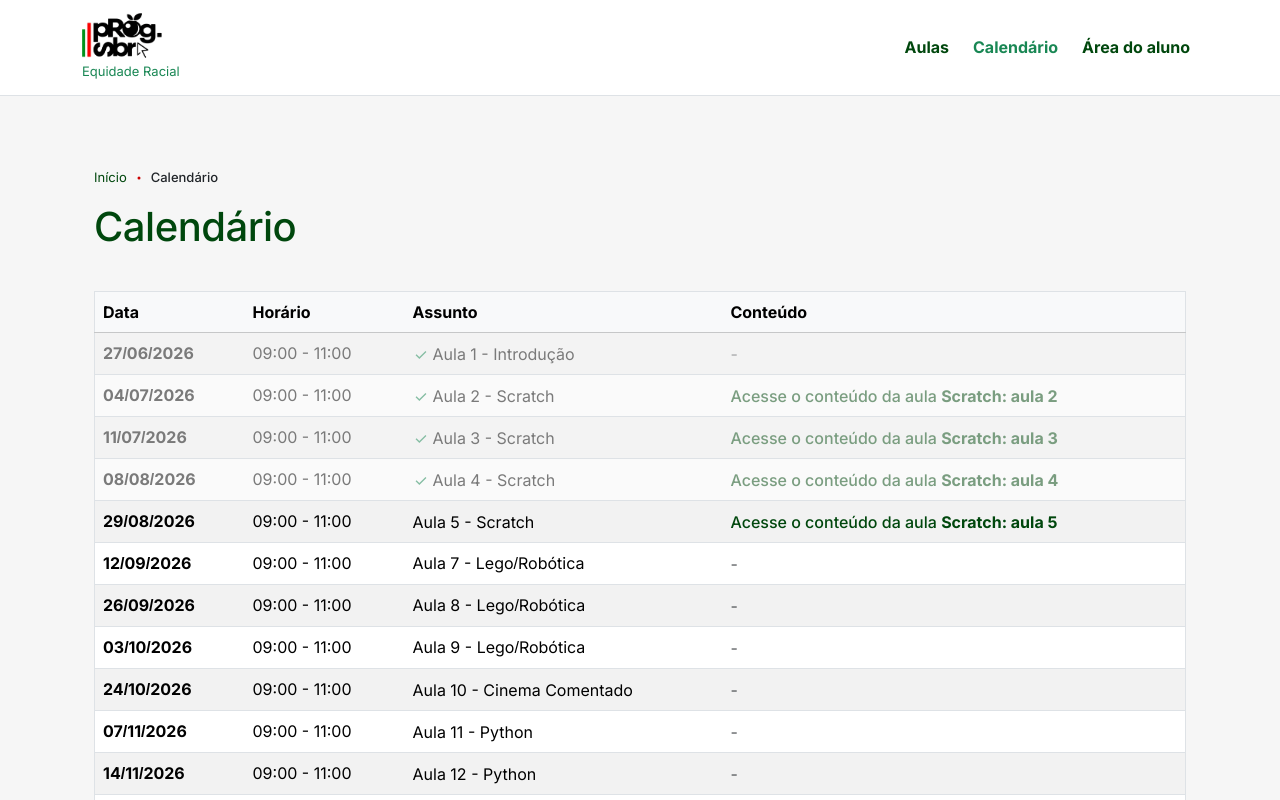
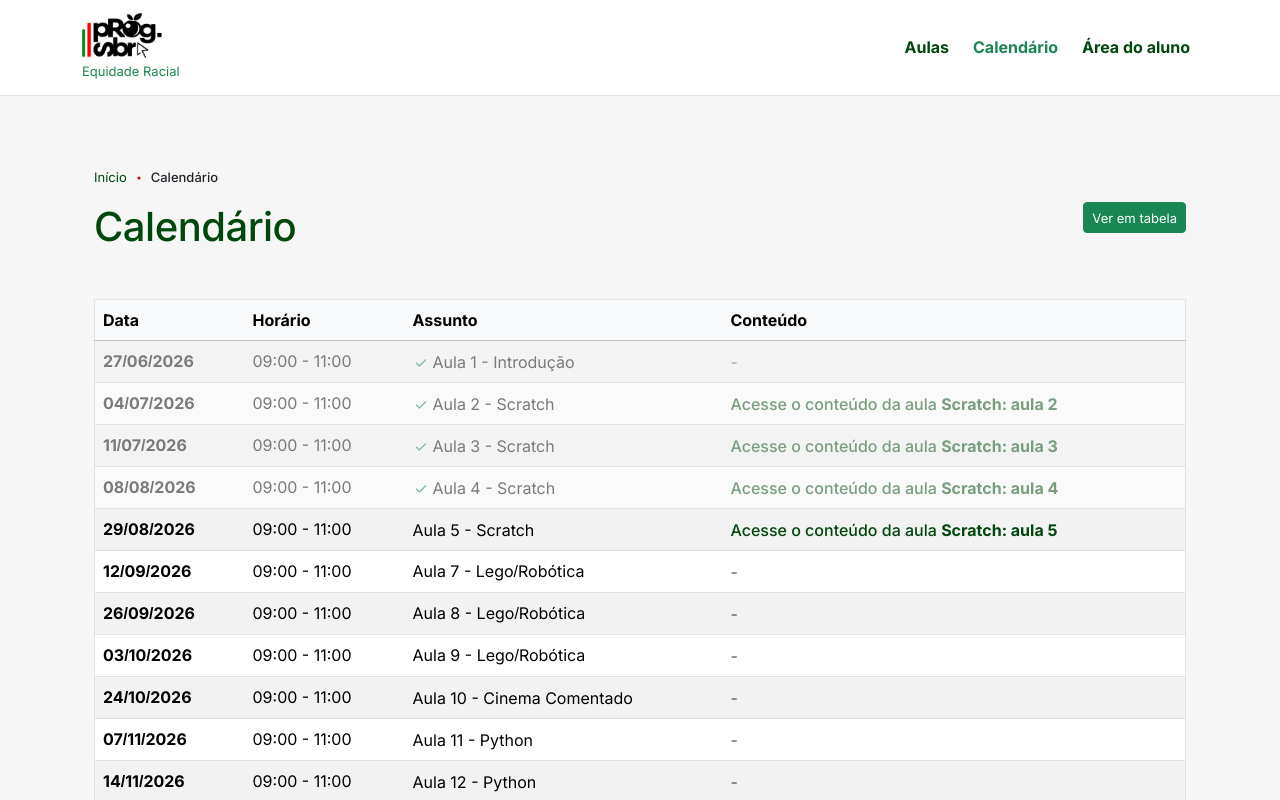
Before and after one commit to gabriersdev/ps-equidade, a Next.js app: page /calendar in a window 1280 px wide. Shown: the top 800 px of the page. Built offline with nearby package versions, Linux system fonts and the light colour scheme; a web font is replaced by a local one.

Commit message:
feat: update componentes e UI

```diff
--- a/app/calendar/page.tsx
+++ b/app/calendar/page.tsx
@@ -3,19 +3,20 @@
 import React, {useState, useEffect} from 'react';
 import moment from 'moment';
 import '@/resources/resources';
-import {renderText} from "@/libs/render-text";
 import CalendarButtons from '../../components/calendar-buttons';
 import {events} from '@/resources/calendar-events';
-import {basicClasses as classes} from '@/resources/classes-data';
-import Link from "next/link";
 import AnimatedComponents from "@/components/animated-component/animated-components";
 import {PageHeading} from "@/components/page-heading";
 import {appConfigs} from "@/resources/resources";
+import CalendarTable from "@/components/calendar-table";
+import {Button} from "react-bootstrap";
+import CalendarList from "@/components/calendar-list";
 
 moment.locale(appConfigs.locale);
 
 export default function CalendarPage() {
   const [currentDate, setCurrentDate] = useState<moment.Moment | null>(null);
+  const [viewType, setViewType] = useState("list");
 
   useEffect(() => {
     setCurrentDate(moment());
@@ -24,53 +25,22 @@ export default function CalendarPage() {
   return (
     <AnimatedComponents>
       <div className="container mt-5 mb-5">
-        <PageHeading title="Calendário"/>
+        <div className={"d-flex align-items-center justify-content-between gap-3 flex-wrap"}>
+          <PageHeading title="Calendário"/>
 
-        <div className="table-responsive">
-          <table className="table table-striped table-hover mt-3 border">
-            <thead className="table-light">
-            <tr>
-              <th scope="col" style={{width: '150px'}}>Data</th>
-              <th scope="col" style={{width: '160px'}}>Horário</th>
-              <th scope="col">Assunto</th>
-              <th scope="col">Conteúdo</th>
-            </tr>
-            </thead>
-            <tbody>
-            {events.map((event, index) => {
-              const isPast = currentDate ? moment(event.date, 'DD/MM/YYYY').isBefore(currentDate, 'day') : false;
-              const eventClass = event.id ? classes.find(c => c.id === event.id) : null;
-              return (
-                <tr key={index}>
-                  <td className="align-middle fw-bold" style={{opacity: isPast ? 0.5 : 1}}>{renderText(event.date)}</td>
-                  <td style={{opacity: isPast ? 0.5 : 1}}>
-                    {moment(`2020-01-01T${event.timeInit}`).format("HH:mm")} - {moment(`2020-01-01T${event.timeFinish}`).format("HH:mm")}
-                  </td>
-                  <td className="align-middle" style={{opacity: isPast ? 0.5 : 1}}>
-                    <div className={"d-flex align-items-center gap-1"}>
-                      {isPast ? <span className={"text-success"}><svg xmlns="http://www.w3.org/2000/svg" height="16" viewBox="0 -960 960 960" width="16" fill="currentcolor"><path d="M382-240 154-468l57-57 171 171 367-367 57 57-424 424Z"/></svg></span> : <></>}
-                      <span>{renderText(event.title)}</span>
-                    </div>
-                  </td>
-                  <td className="align-middle" style={{opacity: isPast ? 0.5 : 1}}>
-                    {eventClass && eventClass.contents.length > 0 ? (
-                      <Link
-                        href={`/class/${eventClass.date.split('/').reverse().join('')}`}
-                        className="link-primary gap-1 align-items-center text-decoration-none fw-medium text-ellipsis line-clamp-2"
-                      >
-                      <span className="text-break">
-                        Acesse o conteúdo da aula <b>{eventClass.title}</b>
-                      </span>
-                      </Link>
-                    ) : (
-                      <span className="text-muted">-</span>
-                    )}
-                  </td>
-                </tr>
-              );
-            })}
-            </tbody>
-          </table>
+          <div className={"d-flex align-items-center justify-content-center gap-2 mb-3"}>
+            <Button variant="success" size={"sm"} className={"rounded-1"} onClick={() => {
+              setViewType(viewType === "list" ? "calendar" : "list")
+            }}>
+              <span className={"text-small"}>Ver em {viewType === "list" ? "tabela" : "lista"}</span>
+            </Button>
+          </div>
+        </div>
+
+        <div>
+          {
+            viewType === "list" ? <CalendarList events={events} currentDate={currentDate}/> : <CalendarTable events={events}/>
+          }
         </div>
 
         <CalendarButtons events={events}/>
--- /dev/null
+++ b/components/calendar-list.tsx
@@ -0,0 +1,62 @@
+import {basicClasses as classes} from '@/resources/classes-data';
+import {renderText} from "@/libs/render-text";
+import Link from "next/link";
+import moment from 'moment';
+import {CalendarEvent} from '@/resources/calendar-events';
+
+interface CalendarListProps {
+  events: CalendarEvent[];
+  currentDate: moment.Moment | null;
+}
+
+export default function CalendarList({events, currentDate}: CalendarListProps) {
+  return (
+    <div className="table-responsive">
+      <table className="table table-striped table-hover mt-3 border">
+        <thead className="table-light">
+        <tr>
+          <th scope="col" style={{width: '150px'}}>Data</th>
+          <th scope="col" style={{width: '160px'}}>Horário</th>
+          <th scope="col">Assunto</th>
+          <th scope="col">Conteúdo</th>
+        </tr>
+        </thead>
+
+        <tbody>
+        {events.map((event, index) => {
+          const isPast = currentDate ? moment(event.date, 'DD/MM/YYYY').isBefore(currentDate, 'day') : false;
+          const eventClass = event.id ? classes.find(c => c.id === event.id) : null;
+          return (
+            <tr key={index}>
+              <td className="align-middle fw-bold" style={{opacity: isPast ? 0.5 : 1}}>{renderText(event.date)}</td>
+              <td style={{opacity: isPast ? 0.5 : 1}}>
+                {moment(`2020-01-01T${event.timeInit}`).format("HH:mm")} - {moment(`2020-01-01T${event.timeFinish}`).format("HH:mm")}
+              </td>
+              <td className="align-middle" style={{opacity: isPast ? 0.5 : 1}}>
+                <div className={"d-flex align-items-center gap-1"}>
+                  {isPast ? <span className={"text-success"}><svg xmlns="http://www.w3.org/2000/svg" height="16" viewBox="0 -960 960 960" width="16" fill="currentcolor"><path d="M382-240 154-468l57-57 171 171 367-367 57 57-424 424Z"/></svg></span> : <></>}
+                  <span>{renderText(event.title)}</span>
+                </div>
+              </td>
+              <td className="align-middle" style={{opacity: isPast ? 0.5 : 1}}>
+                {eventClass && eventClass.contents.length > 0 ? (
+                  <Link
+                    href={`/class/${eventClass.date.split('/').reverse().join('')}`}
+                    className="link-primary gap-1 align-items-center text-decoration-none fw-medium text-ellipsis line-clamp-2"
+                  >
+                      <span className="text-break">
+                        Acesse o conteúdo da aula <b>{eventClass.title}</b>
+                      </span>
+                  </Link>
+                ) : (
+                  <span className="text-muted">-</span>
+                )}
+              </td>
+            </tr>
+          );
+        })}
+        </tbody>
+      </table>
+    </div>
+  )
+}
--- /dev/null
+++ b/components/calendar-table.tsx
@@ -0,0 +1,123 @@
+"use client";
+
+import React, {useState} from 'react';
+import moment from 'moment';
+import {CalendarEvent} from '@/resources/calendar-events';
+import {Button, OverlayTrigger, Tooltip} from 'react-bootstrap';
+import {renderText} from "@/libs/render-text";
+
+interface CalendarViewProps {
+  events: CalendarEvent[];
+}
+
+export default function CalendarTable({events}: CalendarViewProps) {
+  const dates = events.map(e => moment(e.date, 'DD/MM/YYYY'));
+
+  const minDate = dates.length > 0 ? moment.min(dates).startOf('month') : moment().startOf('month');
+  const maxDate = dates.length > 0 ? moment.max(dates).startOf('month') : moment().startOf('month');
+
+  const [currentMonth, setCurrentMonth] = useState(() => {
+    const startMonth = moment().startOf('month');
+    if (startMonth.isBefore(minDate, 'month')) return minDate.clone();
+    if (startMonth.isAfter(maxDate, 'month')) return maxDate.clone();
+    return startMonth;
+  });
+
+  const prevMonth = () => {
+    setCurrentMonth(prev => {
+      const next = prev.clone().subtract(1, 'month');
+      return next.isBefore(minDate, 'month') ? prev : next;
+    });
+  };
+
+  const nextMonth = () => {
+    setCurrentMonth(prev => {
+      const next = prev.clone().add(1, 'month');
+      return next.isAfter(maxDate, 'month') ? prev : next;
+    });
+  };
+
+  const renderGrid = () => {
+    const startDay = currentMonth.clone().startOf('month').startOf('week');
+    const endDay = currentMonth.clone().endOf('month').endOf('week');
+
+    const day = startDay.clone().subtract(1, 'day');
+    const calendar = [];
+
+    while (day.isBefore(endDay, 'day')) {
+      calendar.push(
+        Array(7)
+          .fill(0)
+          .map(() => day.add(1, 'day').clone())
+      );
+    }
+
+    return (
+      <div className="table-responsive">
+        <table className="table table-hover text-center bg-white m-0" style={{tableLayout: 'fixed', minWidth: '800px'}}>
+          <thead className="table-light">
+          <tr>
+            {['Dom', 'Seg', 'Ter', 'Qua', 'Qui', 'Sex', 'Sáb'].map(d => (
+              <th key={d} className="py-2">{d}</th>
+            ))}
+          </tr>
+          </thead>
+          <tbody>
+          {calendar.map((week, i) => (
+            <tr key={i}>
+              {week.map((date, j) => {
+                const isCurrentMonth = date.month() === currentMonth.month();
+                const dayEvents = events.filter(e => moment(e.date, 'DD/MM/YYYY').isSame(date, 'day'));
+                const isToday = moment().isSame(date, 'day');
+
+                return (
+                  <td
+                    key={j}
+                    className={`align-top p-2 ${!isCurrentMonth ? 'text-muted bg-light' : ''} ${isToday ? 'border-primary' : ''}`}
+                    style={{height: '110px', width: '14.28%', borderWidth: isToday ? '2px' : '1px'}}
+                  >
+                    <div className={`fw-bold mb-2 text-end ${isToday ? 'text-primary' : ''}`}>
+                      {date.date()}
+                    </div>
+                    <div className="d-flex flex-column gap-1 text-start overflow-hidden">
+                      {dayEvents.map((evt, k) => (
+                        <OverlayTrigger key={k} overlay={
+                          <Tooltip id={`tooltip-${i}-${j}-${k}`}>
+                            <span className={"text-small text-balance font-inter"}>{renderText(evt.title)}</span>
+                          </Tooltip>
+                        }>
+                          <div className="bg-success text-white p-1 px-2 rounded-1 line-clamp-3" style={{fontSize: '1rem', lineHeight: '1.2'}}>
+                            <span className="fw-bold me-1 d-block">{evt.timeInit.substring(0, 5)}</span>
+                            <span className={"mt-1 d-block"}>{renderText(evt.title)}</span>
+                          </div>
+                        </OverlayTrigger>
+                      ))}
+                    </div>
+                  </td>
+                );
+              })}
+            </tr>
+          ))}
+          </tbody>
+        </table>
+      </div>
+    );
+  };
+
+  return (
+    <div className="calendar-view bg-white rounded p-4 mb-4 border">
+      <div className="d-flex justify-content-between align-items-center mb-3">
+        <Button variant="primary" size={"sm"} className={"rounded-1"} onClick={prevMonth} disabled={currentMonth.isSameOrBefore(minDate, 'month')}>
+          <span className={"text-small"}>Anterior</span>
+        </Button>
+        <h2 className="m-0 fs-3 text-capitalize fw-semibold text-primary font-inter-tight" style={{letterSpacing: "-0.5px"}}>{currentMonth.format('MMMM YYYY')}</h2>
+        <Button variant="secondary" size={"sm"} className={"rounded-1"} onClick={nextMonth} disabled={currentMonth.isSameOrAfter(maxDate, 'month')}>
+          <span className={"text-small"}>Próximo</span>
+        </Button>
+      </div>
+      <div className="table-responsive border rounded">
+        {renderGrid()}
+      </div>
+    </div>
+  );
+}
--- a/components/header.tsx
+++ b/components/header.tsx
@@ -34,6 +34,12 @@ export function Header() {
         {/* Links */}
         <div className="collapse navbar-collapse" id="navbarContent">
           <ul className="navbar-nav ms-auto mb-2 mb-lg-0 gap-2">
+            {
+              Array.from({length: 3}).map((_, i) => (
+                <li className="nav-item" key={i}></li>
+              ))
+            }
+
             {[
               [dictionary.header.aulas, '/classes'],
               [dictionary.header.calendario, '/calendar'],
```
Also changed, not shown: style/styles.css (+13 -0 lines).
